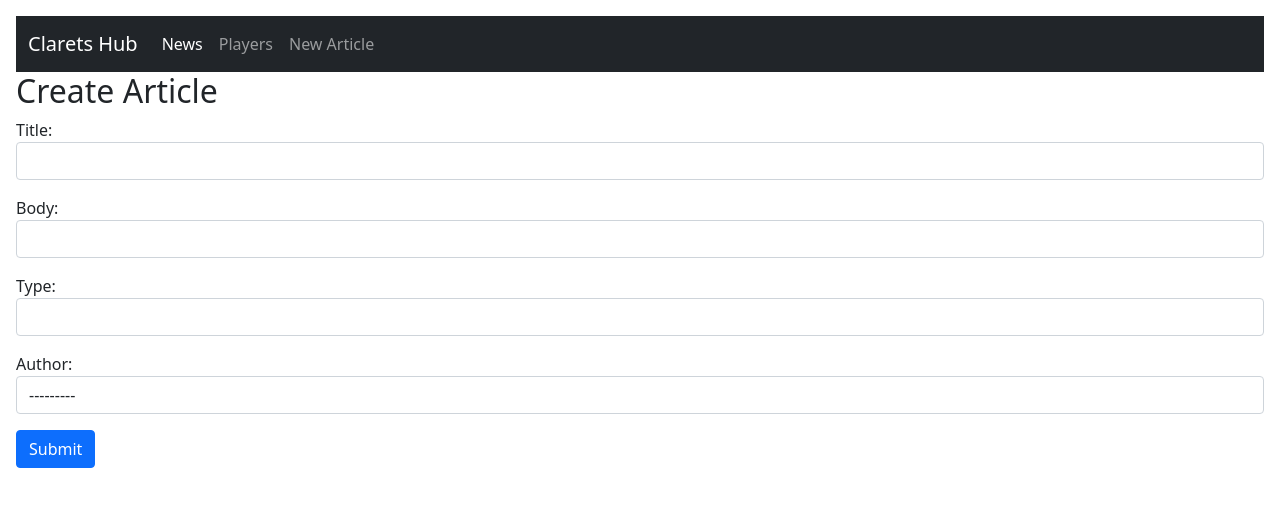
After one commit to ethanbfc/claretshub, a Django app: page /create_article in a window 1280 px wide. The commit adds this page. Shown: the top 507 px of the page. Run offline with Django 4.2, Linux system fonts and the light colour scheme; some libraries are stand-ins or nearby versions.

Commit message:
feat: Create article from webpage

```diff
--- /dev/null
+++ b/articles/forms.py
@@ -0,0 +1,14 @@
+from django import forms
+from .models import Article
+
+class ArticleForm(forms.ModelForm):
+    class Meta:
+        model = Article
+        fields = ('title', 'body', 'type', 'author')
+
+        widgets = {
+            'title': forms.TextInput(attrs={'class': 'form-control'}),
+            'body': forms.TextInput(attrs={'class': 'form-control'}),
+            'type': forms.TextInput(attrs={'class': 'form-control'}),
+            'author': forms.Select(attrs={'class': 'form-control'})
+        }
--- a/articles/models.py
+++ b/articles/models.py
@@ -1,7 +1,7 @@
 from django.db import models
 from django.contrib.auth.models import User
+from django.urls import reverse
 from datetime import datetime
-
 
 class Article(models.Model):
     title = models.CharField(max_length=255)
@@ -12,3 +12,6 @@ class Article(models.Model):
 
     def __str__(self):
         return self.title
+
+    def get_absolute_url(self):
+        return reverse("article-details", args=(str(self.id)))
--- /dev/null
+++ b/articles/templates/create_article.html
@@ -0,0 +1,16 @@
+{% extends 'base.html' %}
+{% load static %}
+
+{% block title %}Create Article{% endblock %}
+
+{% block content %}
+
+<h2>Create Article</h2>
+
+<form method="POST">
+    {% csrf_token %}
+    {{ form.as_p }}
+    <button type="submit" class="btn btn-primary">Submit</button>
+</form>
+
+{% endblock %}
--- a/articles/urls.py
+++ b/articles/urls.py
@@ -1,7 +1,8 @@
 from django.urls import path
-from .views import HomeView, ArticleDetailView
+from .views import HomeView, ArticleDetailView, CreateArticleView
 
 urlpatterns = [
     path('', HomeView.as_view(), name="home"),
-    path('article/<int:pk>', ArticleDetailView.as_view(), name="article-details")
+    path('article/<int:pk>', ArticleDetailView.as_view(), name="article-details"),
+    path('create_article', CreateArticleView.as_view(), name="create-article")
 ]
--- a/articles/views.py
+++ b/articles/views.py
@@ -1,6 +1,7 @@
 from django.shortcuts import render
-from django.views.generic import ListView, DetailView
+from django.views.generic import ListView, DetailView, CreateView
 from .models import Article
+from .forms import ArticleForm
 
 class HomeView(ListView):
     model = Article
@@ -9,3 +10,8 @@ class HomeView(ListView):
 class ArticleDetailView(DetailView):
     model = Article
     template_name = 'article.html'
+
+class CreateArticleView(CreateView):
+    model = Article
+    form_class = ArticleForm
+    template_name = 'create_article.html'
--- a/templates/base.html
+++ b/templates/base.html
@@ -36,6 +36,9 @@
                         <li class="nav-item">
                             <a class="nav-link" href="#">Players</a>
                         </li>
+                        <li class="nav-item">
+                            <a class="nav-link" href="{% url 'create-article' %}">New Article</a>
+                        </li>
                     </ul>
                 </div>
             </div>
```
